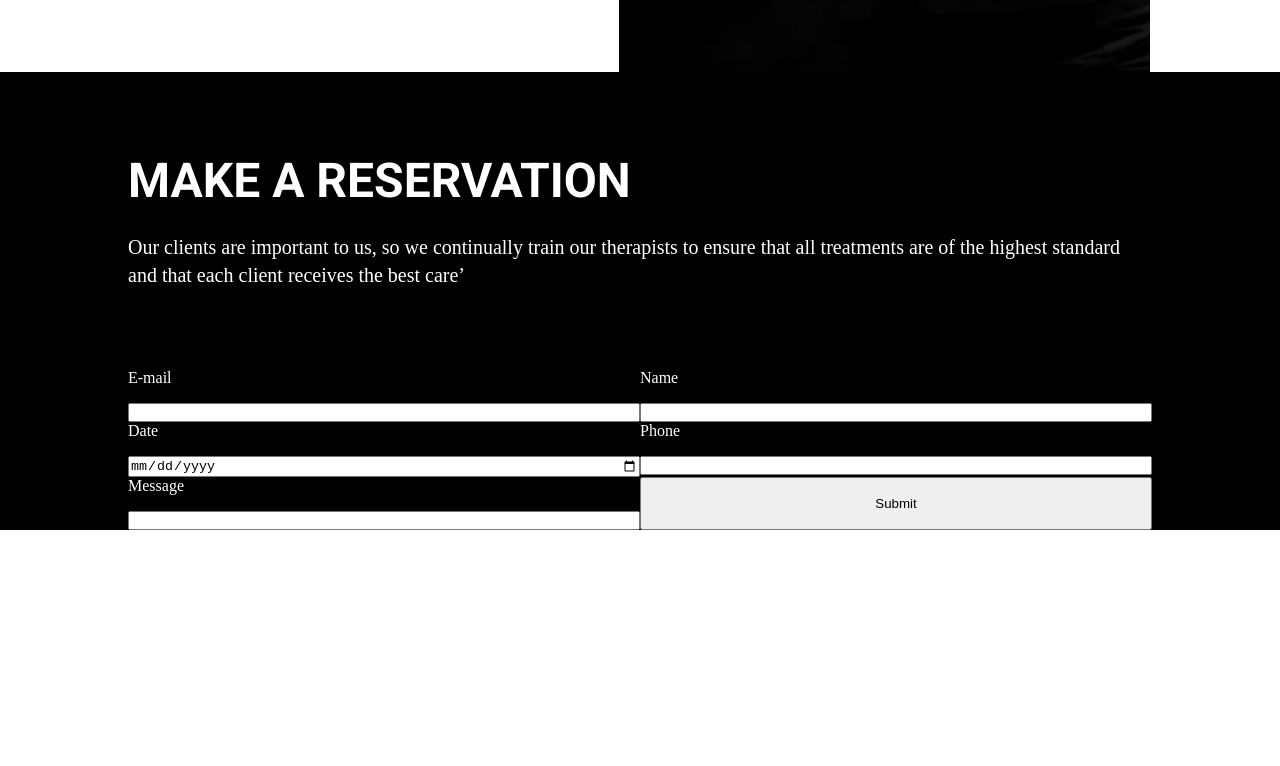
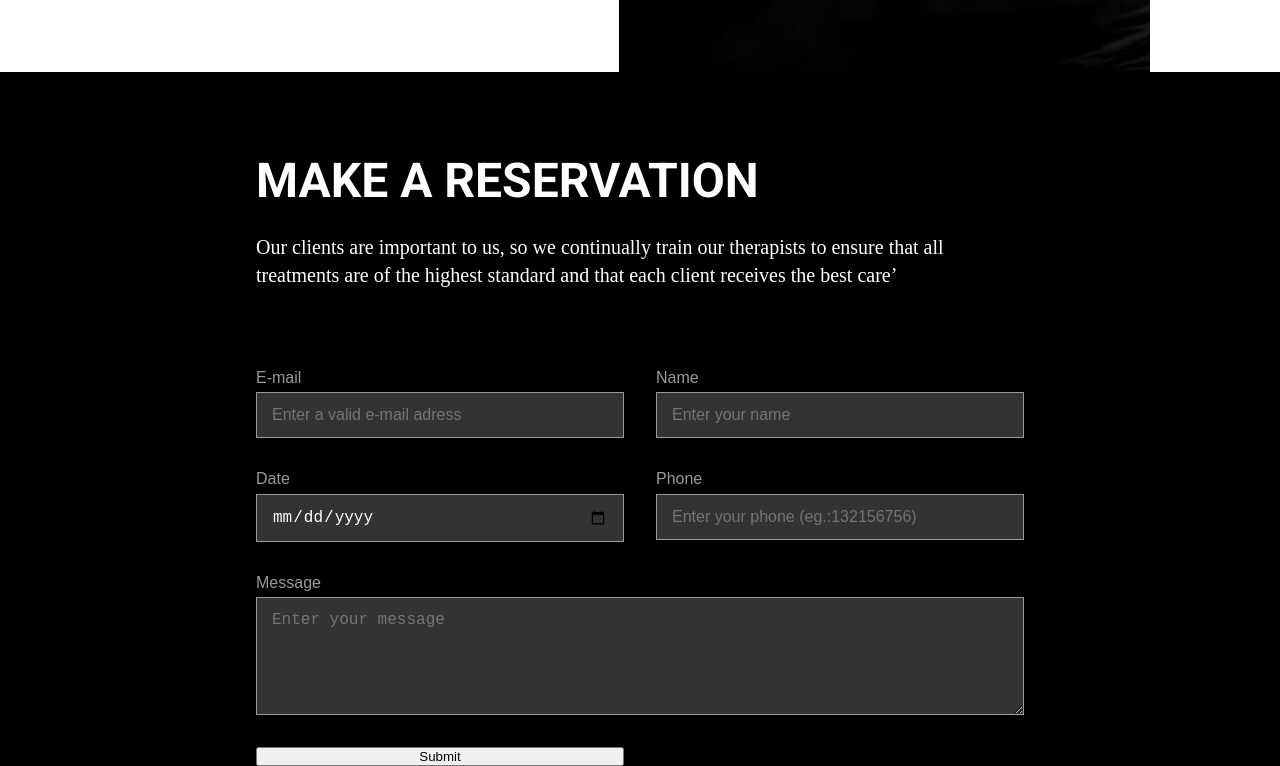
Before and after one commit to Dawdol135711/Projekt-2, a plain HTML site: page index.html in a window 1280 px wide. Shown: the part 4358-5124 px from the top of the page. Before the commit the page ends 4888 px from the top, so only its background shows below. Drawn offline with Linux system fonts and the light colour scheme; a web font is replaced by a local one.

Commit message:
Added basic style to form

```diff
--- a/index.html
+++ b/index.html
@@ -183,12 +183,12 @@
 					<div class="email">
 
 						<label for="user-mail">E-mail</label>
-						<input type="e-mail" name="user-mail" id="user-mail">
+						<input type="e-mail" name="user-mail" id="user-mail" placeholder="Enter a valid e-mail adress">
 					</div>
 					<div class="name">
 
 						<label for="user-name">Name</label>
-						<input type="text" name="user-name" id="user-name">
+						<input type="text" name="user-name" id="user-name" placeholder="Enter your name">
 					</div>
 					<div class="date">
 
@@ -198,12 +198,12 @@
 					<div class="phone">
 
 						<label for="phone">Phone</label>
-						<input type="text" name="phone" id="phone">
+						<input type="text" name="phone" id="phone" placeholder="Enter your phone (eg.:132156756)" >
 					</div>
 					<div class="message">
 
 						<label for="message">Message</label>
-						<input type="text-area" name="message" id="message">
+						<textarea name="message" id="message" rows="5" placeholder="Enter your message"></textarea>
 					</div>
 
 					<button>Submit</button>
--- a/styles.css
+++ b/styles.css
@@ -8,6 +8,8 @@ html {
 	--color-2: rgb(0, 0, 0);
 	--color-3: rgb(120, 120, 120);
 	--color-4: rgb(200, 200, 200);
+	--color-5:rgb(51,51,51);
+	--color-6:rgb(153,153,153);
 }
 header {
 	position: relative;
@@ -367,7 +369,7 @@ h2 {
 	color:var(--color-1);
 }
 .reservation .heading{
-width: 80%;
+width: 60%;
 max-width: 1200px;
 margin:0 auto;
 padding-bottom:5rem;
@@ -383,17 +385,29 @@ padding-bottom:5rem;
 	line-height: 1.4;
 }
 form{
-	width:80%;
+	width:60%;
 	max-width:1200px;
 	margin:0 auto;
 	display:grid;
 	grid-template-columns: 1fr 1fr;
+	gap:2rem;
 }
-form textarea{
-	grid-template-columns: 1/span2;
+form .message{
+	grid-column: 1/ span 2;
 }
 form div{
 	display:flex;
 	flex-direction: column;
-	gap:1rem;
+	gap:0.35rem;
+	color:var(--color-6);
+	font-family: 'open-sans',sans-serif;
 }
+form input, textarea{
+	font-size: 1rem;
+	padding: 13px 15px;
+	background-color: var(--color-5);
+	border: 1px solid var(--color-6);
+}
+form .date input{
+	color:var(--color-1)
+}
```
